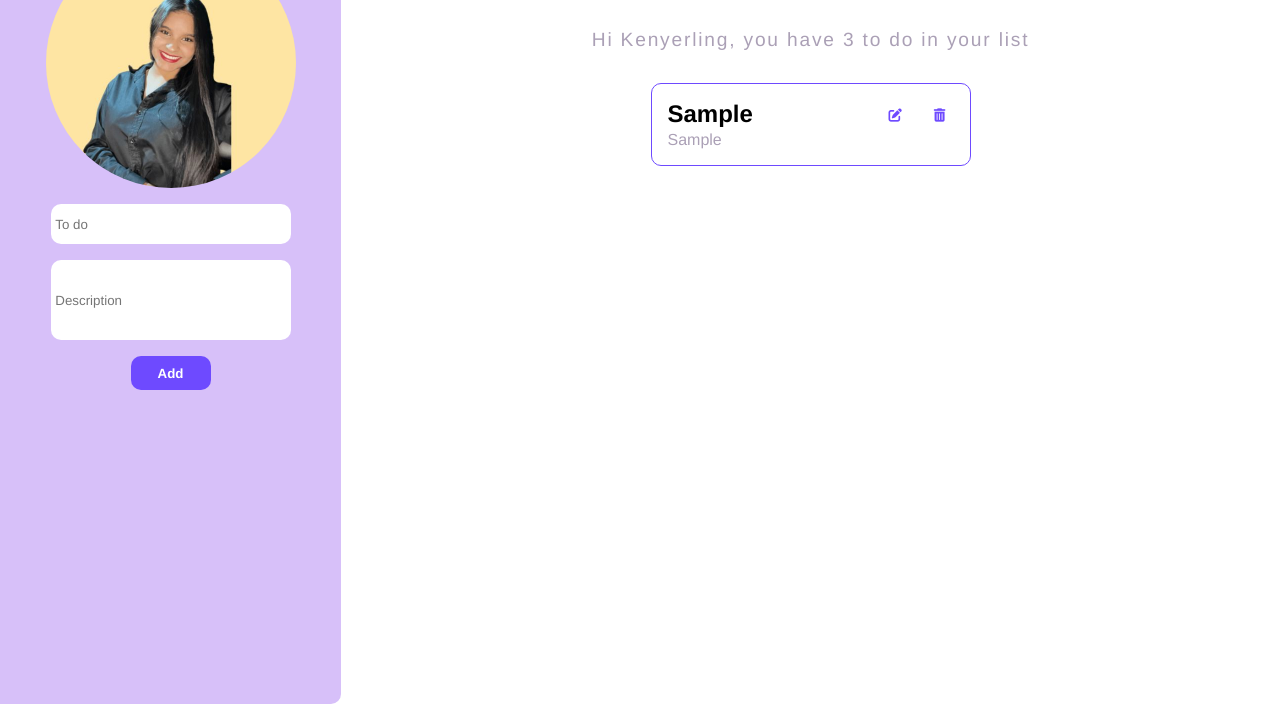
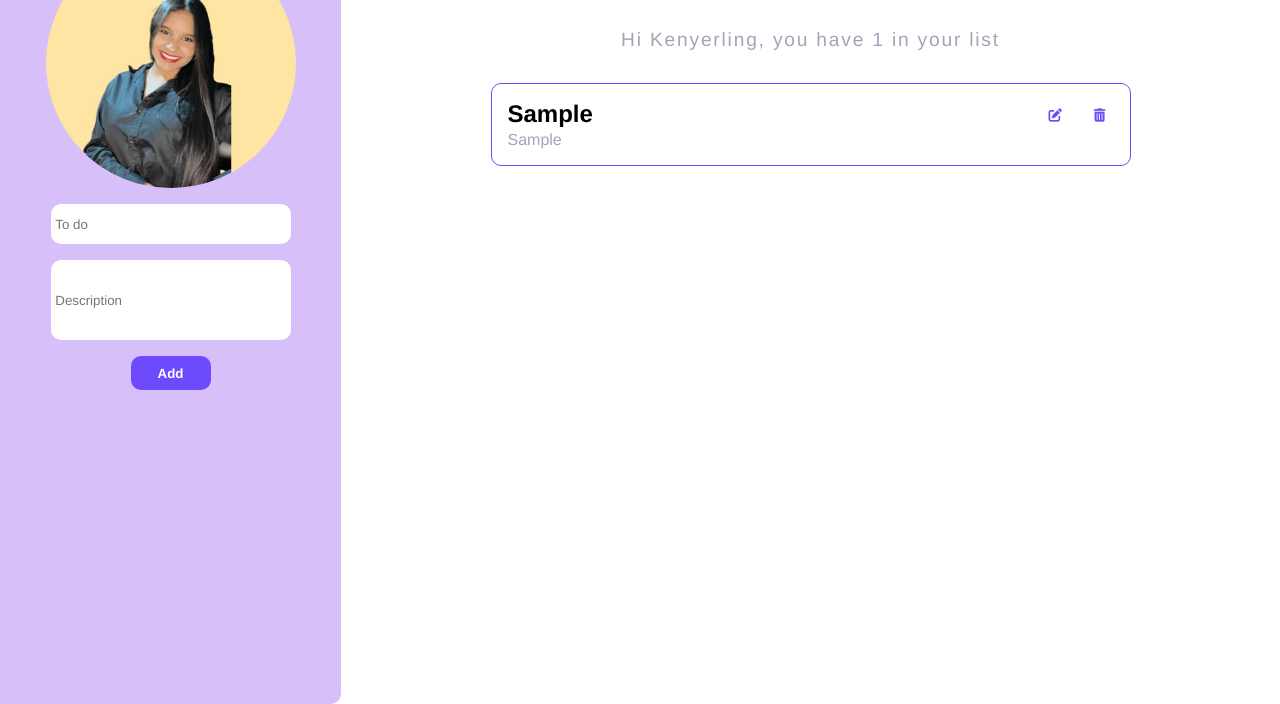
Before and after one commit to KenPaolaRod/crud-app, a plain HTML site: page index.html in a window 1280 px wide. Both pictures are taken after typing "Sample", "Sample" into the empty fields and a click on the button "Add". Shown: the part 96-800 px from the top of the page. Drawn offline with Linux system fonts and the light colour scheme.

Commit message:
algunas mejoras en el js y css

```diff
--- a/script.js
+++ b/script.js
@@ -4,9 +4,10 @@ const submitToDo = document.getElementById("submit-to-do");
 const submitError = document.querySelector(".input-error");
 const toDoBox = document.querySelector(".input-boxes");
 const form = document.getElementById("form");
-const updateBtnsBox = document.querySelector(".update-btns")
+const updateBtnsBox = document.querySelector(".update-btns");
 const updateBtn = document.getElementById("update-btn");
-const errorMsg = document.querySelector(".input-error")
+const errorMsg = document.querySelector(".input-error");
+const numberOfTasks = document.querySelector(".number-of-to-do")
 
 let editIndex;
 let tasks = [];
@@ -33,7 +34,10 @@ function mostrar() {
     taskBoxes.forEach(task => task.remove())
   }
 
-  tasks.forEach(e => showTask(e.title, e.desc, tasks.indexOf(e)))
+  tasks.forEach(e => showTask(e.title, e.desc, tasks.indexOf(e)));
+
+  // mostrar el numero de tasks que hay pendientes
+  numberOfTasks.textContent = `Hi Kenyerling, you have ${tasks.length} in your list`
 }
 
 // aempujar task al array de tasks
--- a/style.css
+++ b/style.css
@@ -164,6 +164,11 @@ header form {
   letter-spacing: 1.8px;
 }
 
+.input-boxes {
+  display: grid;
+  row-gap: 1rem;
+}
+
 .input-box {
   border: 1px var(--color-semi-dark) solid;
   border-radius: 10px;
@@ -205,4 +210,8 @@ header form {
     display: grid;
     grid-template-columns: 341px 3fr;
   }
+
+  .input-box {
+    width: 40rem;
+  }
 }
```
